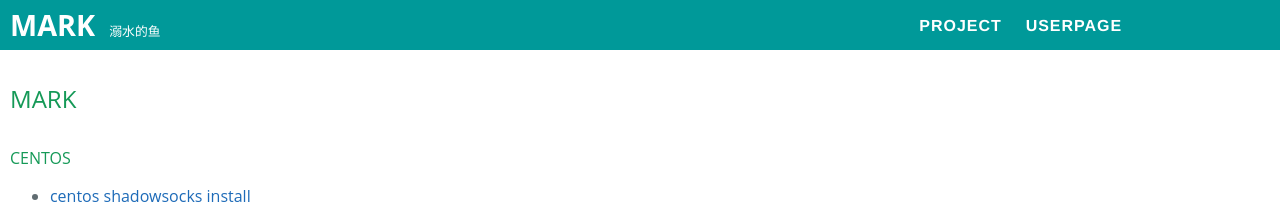
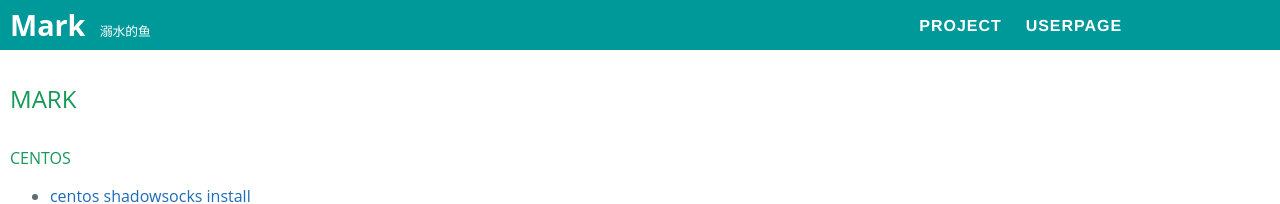
Before and after one commit to lozye/lozye, a Jekyll site: the page built from index.md, in a window 1280 px wide. Shown: the top 204 px of the page. Built offline with Jekyll 4.4.1, drawn with Linux system fonts in a browser that asks for light colours; our own code applies the rules of GitHub Pages for plain Markdown files.

```diff
--- a/_config.yml
+++ b/_config.yml
@@ -1,5 +1,5 @@
 theme: jekyll-theme-cayman
 
-title: MARK
+title: Mark
 description: 溺水的鱼
 show_downloads: false
```
